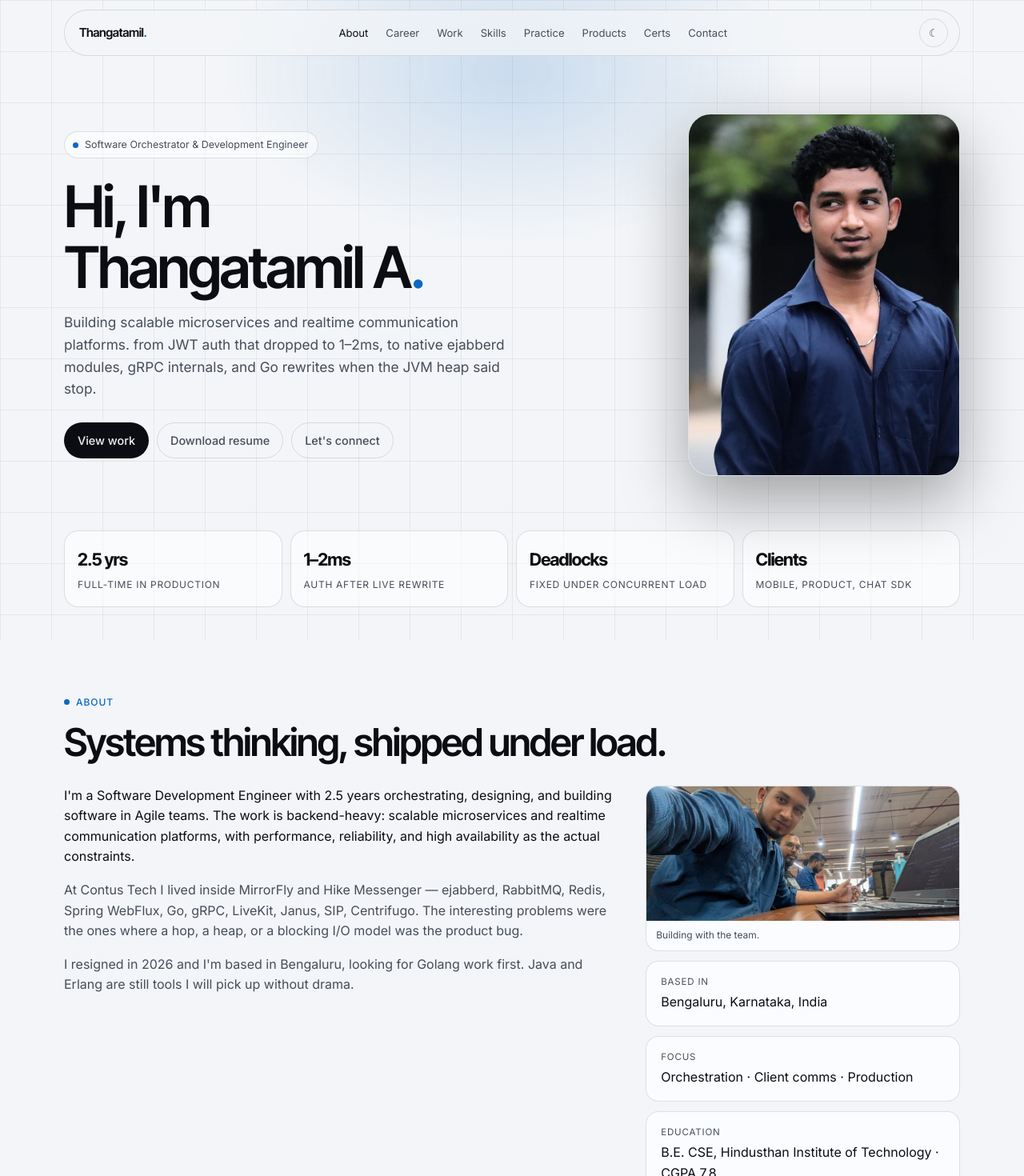
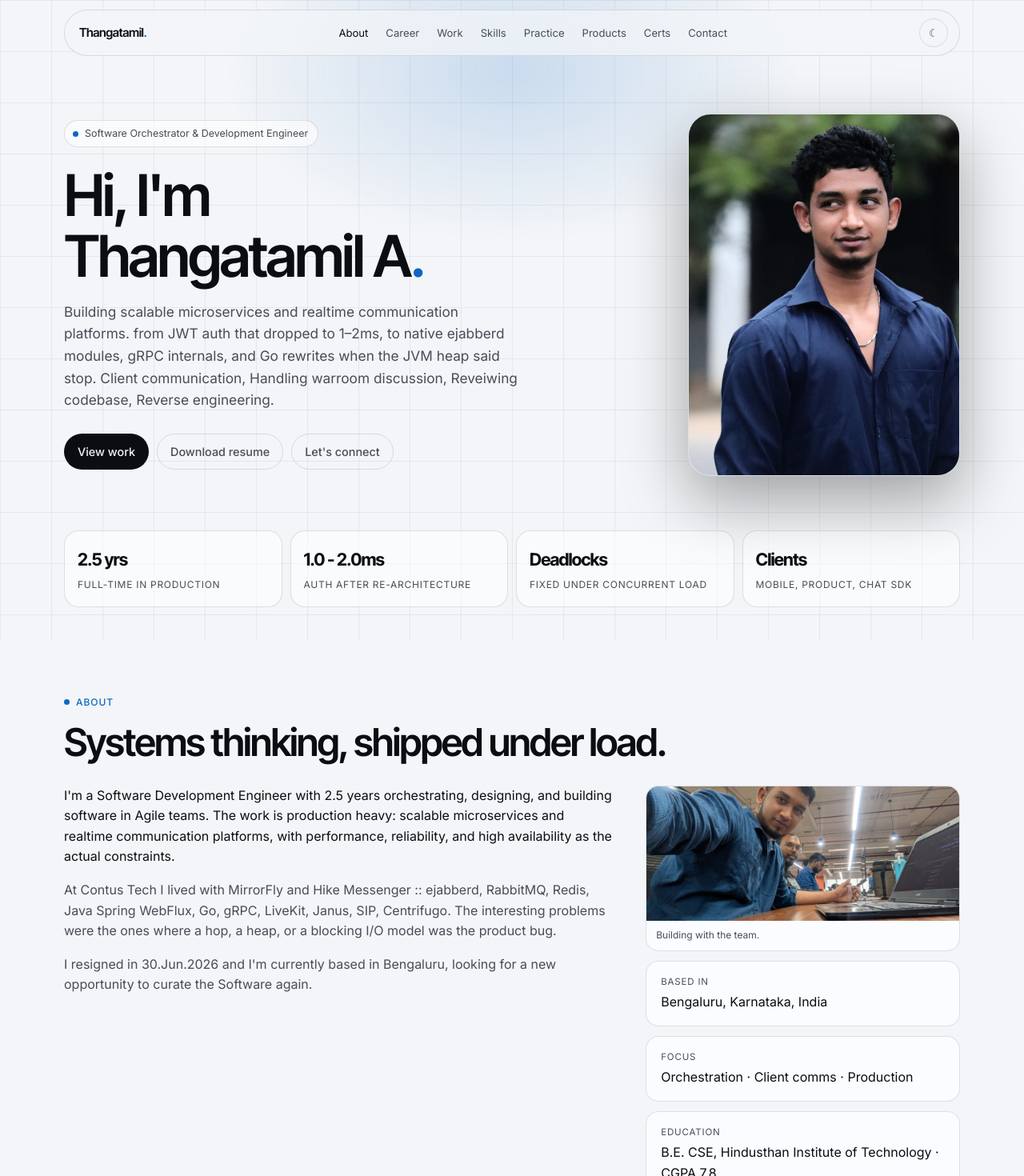
Before and after one commit to Thanga-tamil/portfolio, a React (Vite) app: page / in a window 1280 px wide. Shown: the top 1470 px of the page at 80% size. Built offline with nearby package versions, Linux system fonts and the light colour scheme.

Commit message:
enhancement

```diff
--- a/src/App.css
+++ b/src/App.css
@@ -214,7 +214,7 @@
   font-size: clamp(3rem, 8vw, 7.5rem);
   font-weight: 700;
   letter-spacing: -0.07em;
-  line-height: 0.88;
+  line-height: 2.3;
   opacity: 0.08;
   pointer-events: none;
 }
--- a/src/App.jsx
+++ b/src/App.jsx
@@ -156,7 +156,8 @@ export default function App() {
                 Building scalable microservices and realtime communication
                 platforms. from JWT auth that dropped to 1–2ms, to native
                 ejabberd modules, gRPC internals, and Go rewrites when the JVM
-                heap said stop.
+                heap said stop. Client communication, Handling warroom discussion,
+                Reveiwing codebase, Reverse engineering.
               </p>
               <div className="ctas">
                 <a className="btn btn-primary" href="#work">
@@ -203,21 +204,20 @@ export default function App() {
                 <p>
                   I&apos;m a Software Development Engineer with 2.5 years
                   orchestrating, designing, and building software in Agile
-                  teams. The work is backend-heavy: scalable microservices and
+                  teams. The work is production heavy: scalable microservices and
                   realtime communication platforms, with performance,
                   reliability, and high availability as the actual constraints.
                 </p>
                 <p>
-                  At Contus Tech I lived inside MirrorFly and Hike Messenger —
-                  ejabberd, RabbitMQ, Redis, Spring WebFlux, Go, gRPC, LiveKit,
+                  At Contus Tech I lived with MirrorFly and Hike Messenger ::
+                  ejabberd, RabbitMQ, Redis, Java Spring WebFlux, Go, gRPC, LiveKit,
                   Janus, SIP, Centrifugo. The interesting problems were the ones
                   where a hop, a heap, or a blocking I/O model was the product
                   bug.
                 </p>
                 <p>
-                  I resigned in 2026 and I&apos;m based in Bengaluru, looking
-                  for Golang work first. Java and Erlang are still tools I will
-                  pick up without drama.
+                  I resigned in 30.Jun.2026 and I&apos;m currently based in Bengaluru, looking
+                  for a new opportunity to curate the Software again.
                 </p>
               </div>
               <div className="facts">
@@ -379,7 +379,7 @@ export default function App() {
 
           <section className="wrap desk-slot" aria-label="At the desk">
             <span className="desk-phrase" aria-hidden="true">
-              curating ideas into solutions
+              CURATING IDEAS INTO SOLUTIONS
             </span>
             <figure className="inset-photo end">
               <img
--- a/src/content.js
+++ b/src/content.js
@@ -18,7 +18,7 @@ export const profile = {
 
 export const stats = [
   { value: "2.5 yrs", label: "Full-time in production" },
-  { value: "1–2ms", label: "Auth after live rewrite" },
+  { value: "1.0 - 2.0ms", label: "Auth after re-architecture" },
   { value: "Deadlocks", label: "Fixed under concurrent load" },
   { value: "Clients", label: "Mobile, product, chat SDK" },
 ]
```
